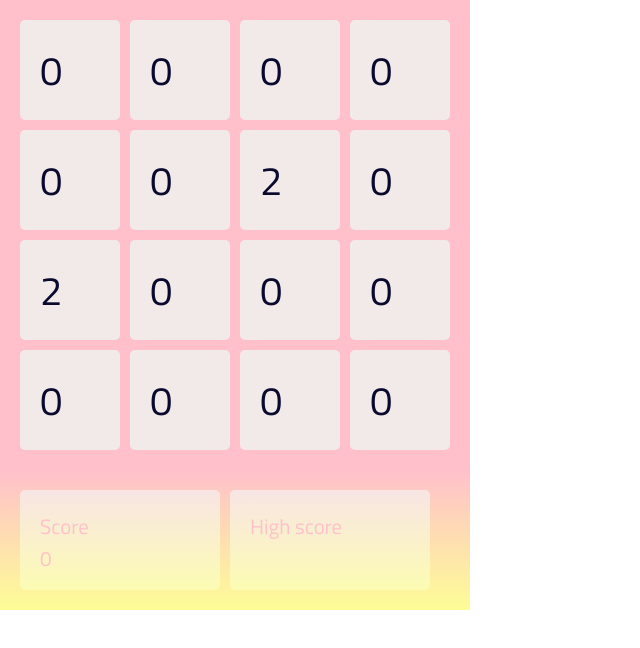
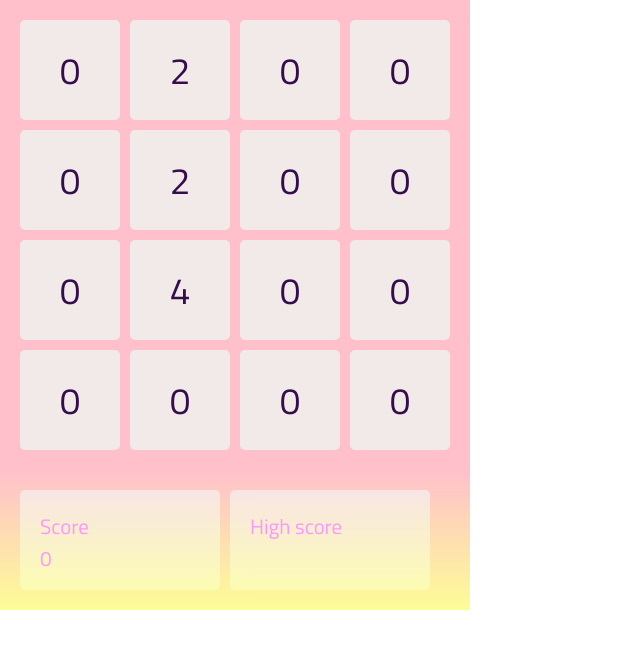
Before and after one commit to manuligit/2048, a plain HTML site: page index.html in a window 1280 px wide. Shown: the whole page, without its empty margins (0-640 px from the left). Drawn offline with Linux system fonts and the light colour scheme.

Commit message:
Updating styles

```diff
--- a/game.js
+++ b/game.js
@@ -11,14 +11,14 @@ function createCanvas()  {
   //  8,9,10,11
   //  12,13,14,15]]
   //Canvas templates for testing:
-  let canvas = [[0,0,0,0],[0,0,2,0],[2,0,0,0],[0,0,0,0]];
+  //let canvas = [[0,0,0,0],[0,0,2,0],[2,0,0,0],[0,0,0,0]];
   let score = 0;
-  //let canvas = [[0,2,0,0],[0,2,0,0],[0,4,0,0],[0,0,0,0]];
+  let canvas = [[0,2,0,0],[0,2,0,0],[0,4,0,0],[0,0,0,0]];
   //let canvas = [[0,2,2,0],[2,2,4,2],[2,4,2,2],[0,2,2,0]];
   //let canvas = [[0,0,0,0],[0,0,0,2],[0,0,0,2],[0,0,0,0]];
   //let canvas = [[0,1,2,3],[4,5,6,7],[8,9,10,11],[12,13,14,15]];
   //let canvas = [[4,128,32,4],[64,32,16,2],[32,16,4,8],[2,4,2,4]];
-  //let canvas = [[256,8,128,64],[16,128,64,8],[8,2,8,16],[2,8,4,2]]
+  //let canvas = [[2256,2228,128,64],[16,128,64,8],[8,2,8,16],[2,8,4,2]]
   for(y = 0; y < 4; y++) {
     for (x = 0; x < 4; x++) {
       document.querySelector('.box:nth-child('+((x+4*y)+1)+')').innerText=canvas[y][x]
--- a/index.css
+++ b/index.css
@@ -1,3 +1,12 @@
+:root {
+    --main-color: rgb(255,192,203);
+    --main-accent: rgb(252,252,179);
+    --main-gradientb: rgba(0,0,0,1);
+    --main-gradient: rgba(59, 59, 3, 0.5);
+    --main-text: rgb(52, 13, 76);
+    --box-bg: rgb(242, 233, 233);
+}
+
 * {
     padding: 0;
     margin: 0;
@@ -16,12 +25,13 @@
   }
 
 .box {
+    color: rgb(52, 13, 76);
     background-color: rgb(242, 233, 233);
-    color: rgb(10, 10, 47);
     border-radius: 5px;
-    padding: 20px;
-    font-size: 250%;
-    font-style: center;
+    font-size: 230%;
+    text-align: center;
+    vertical-align: middle;
+    line-height: 100px;
 }
 
 .left {
@@ -52,7 +62,7 @@
 .scores {
     padding: 20px;
     width: 430px;
-    background: linear-gradient(to bottom, pink , #fdfd96);
+    background: linear-gradient(to bottom, pink, #fdfd96);
     display: grid;
     grid-gap: 10px;
     grid-template-columns: repeat(2, 200px);
@@ -62,7 +72,7 @@
 
 .sbox {
     background: linear-gradient(to bottom,rgb(248, 229, 229), #fcfcb3);
-    color: pink;
+    color: #fd96fd;
     border-radius: 5px;
     padding: 20px;
     font-size: 130%;
```
